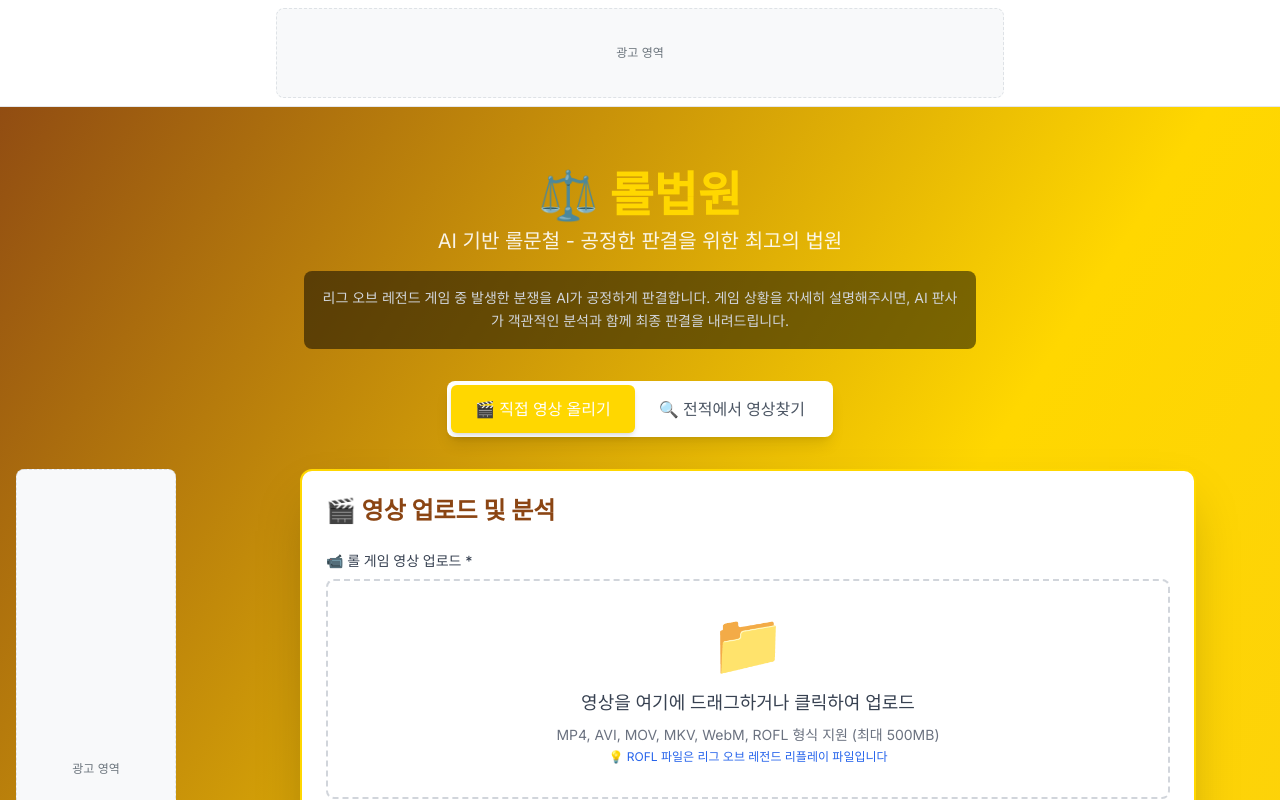
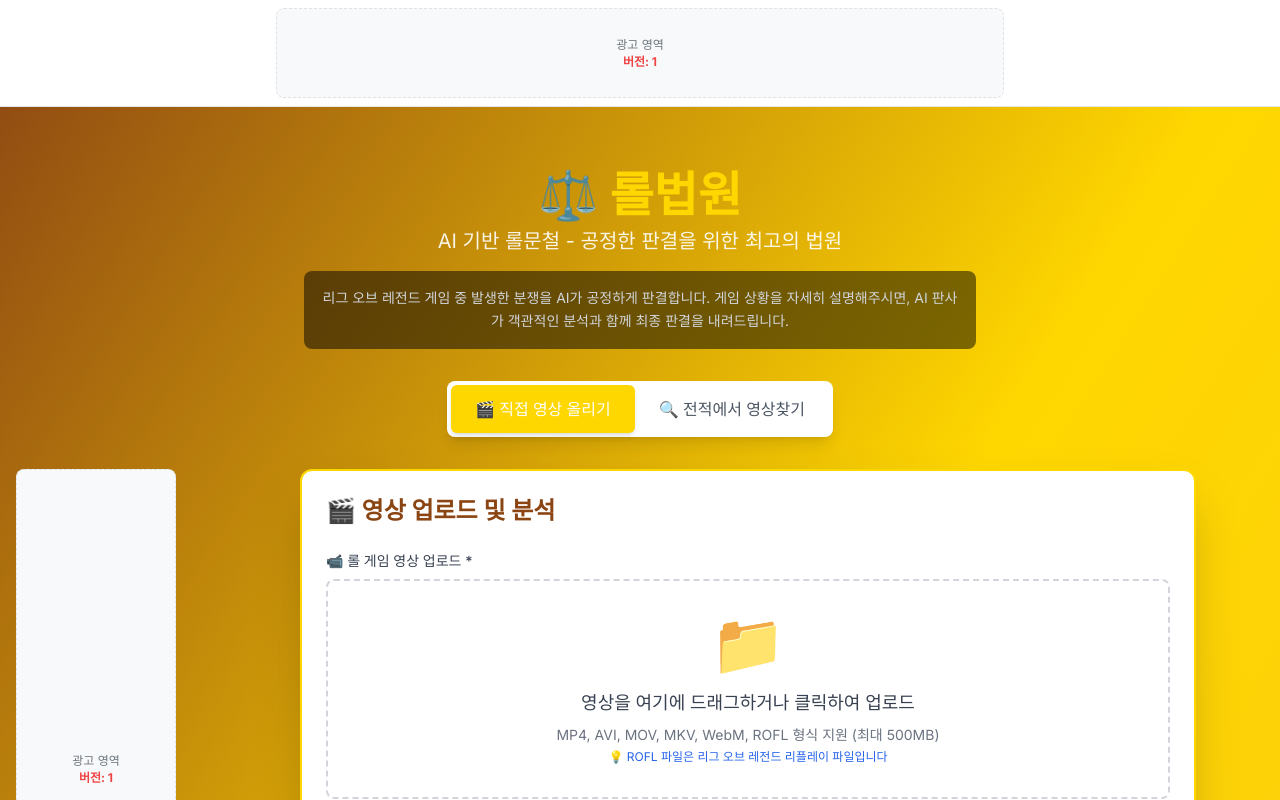
Before and after one commit to sangjun0000/lol-court, a Next.js app: page / in a window 1280 px wide. Shown: the top 800 px of the page. Built offline with nearby package versions, Linux system fonts and the light colour scheme; no server answers.

Commit message:
버전 표시 추가 - 광고 영역에 버전 1 표시

```diff
--- a/app/components/AdBanner.tsx
+++ b/app/components/AdBanner.tsx
@@ -53,13 +53,15 @@
           border: '1px dashed #dee2e6',
           borderRadius: '8px',
           display: 'flex',
+          flexDirection: 'column',
           alignItems: 'center',
           justifyContent: 'center',
           color: '#6c757d',
           fontSize: '12px'
         }}
       >
-        광고 영역
+        <div>광고 영역</div>
+        <div className="text-xs text-red-500 font-bold">버전: 1</div>
       </div>
     )
   }
@@ -90,6 +92,7 @@
         color: '#6c757d'
       }}>
         <p className="text-sm">광고 로드 중...</p>
+        <p className="text-xs text-red-500 font-bold">버전: 1</p>
       </div>
     </div>
   )
```
